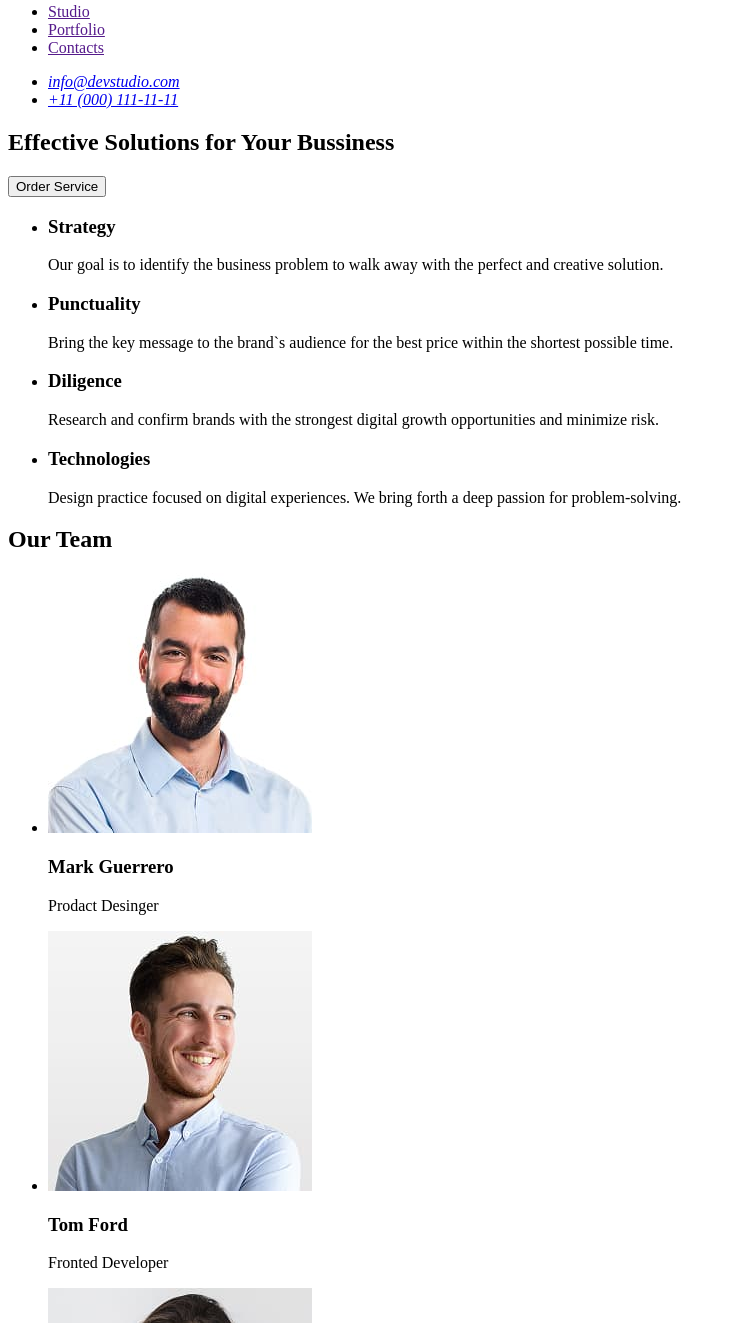
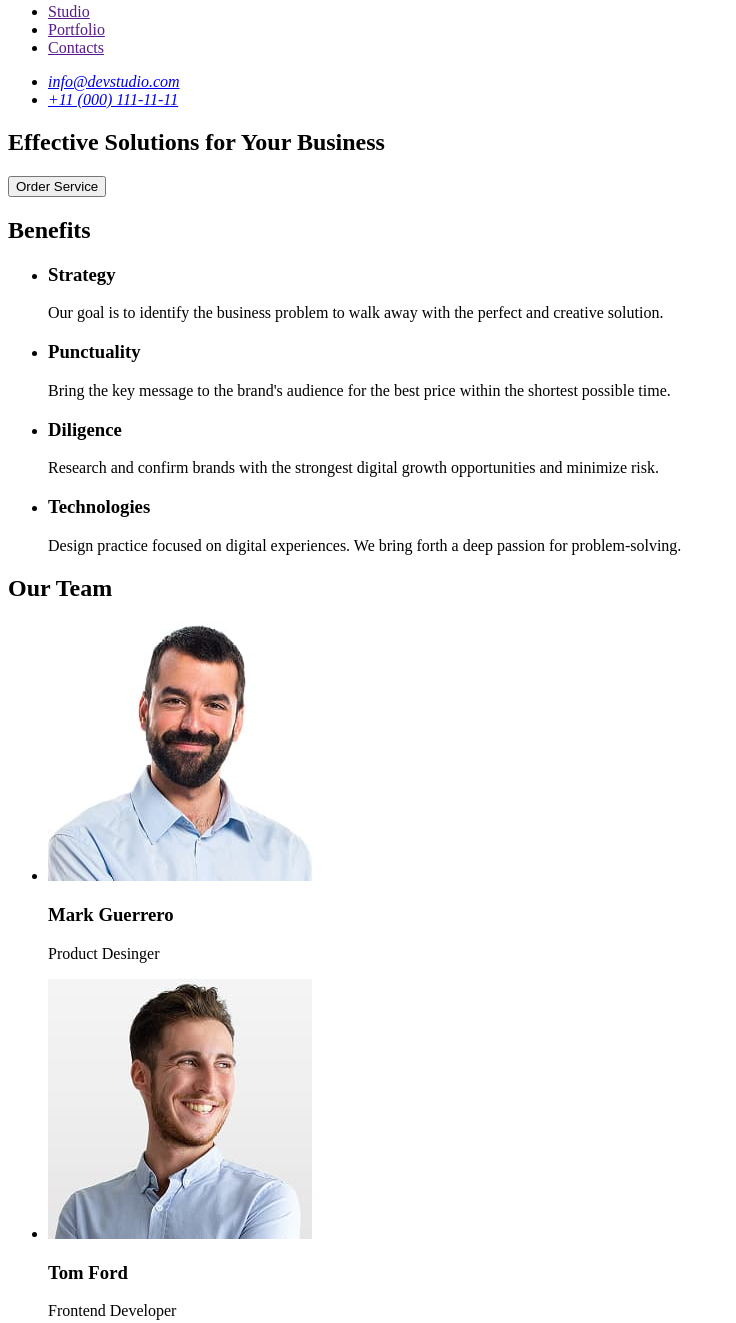
Before and after one commit to Oksana-Zalivan/goit-markup-hw-01, a plain HTML site: page index.html in a window 1280 px wide. Shown: the part 39-1362 px from the top of the page, without its empty margins (0-736 px from the left). Drawn offline with Linux system fonts and the light colour scheme.

Commit message:
correct typos in text

```diff
--- a/index.html
+++ b/index.html
@@ -35,11 +35,12 @@
 
     <main>
         <section>
-            <h1>Effective Solutions for Your Bussiness</h1>
+            <h1>Effective Solutions for Your Business</h1>
             <button type="button">Order Service</button>
         </section>
 
         <section>
+            <h2>Benefits</h2>
             <ul>
                 <li>
                     <h3>Strategy</h3>
@@ -50,7 +51,7 @@
                 <li>
                     <h3>Punctuality</h3>
                     <p>
-                        Bring the key message to the brand`s audience for the best price within the shortest possible time.
+                        Bring the key message to the brand's audience for the best price within the shortest possible time.
                     </p>
                 </li>
                 <li>
@@ -74,12 +75,12 @@
                 <li>
                     <img src="./images/team-1.jpg" alt="Mark Guerrero" width="264" height="260">
                     <h3>Mark Guerrero</h3>
-                    <p>Prodact Desinger</p>
+                    <p>Product Desinger</p>
                 </li>
                 <li>
                     <img src="./images/team-2.jpg" alt="Tom Ford" width="264" height="260">
                     <h3>Tom Ford</h3>
-                    <p>Fronted Developer</p>
+                    <p>Frontend Developer</p>
                 </li>
                 <li>
                     <img src="./images/team-3.jpg" alt="Camila Garcia" width="264" height="260">
```
